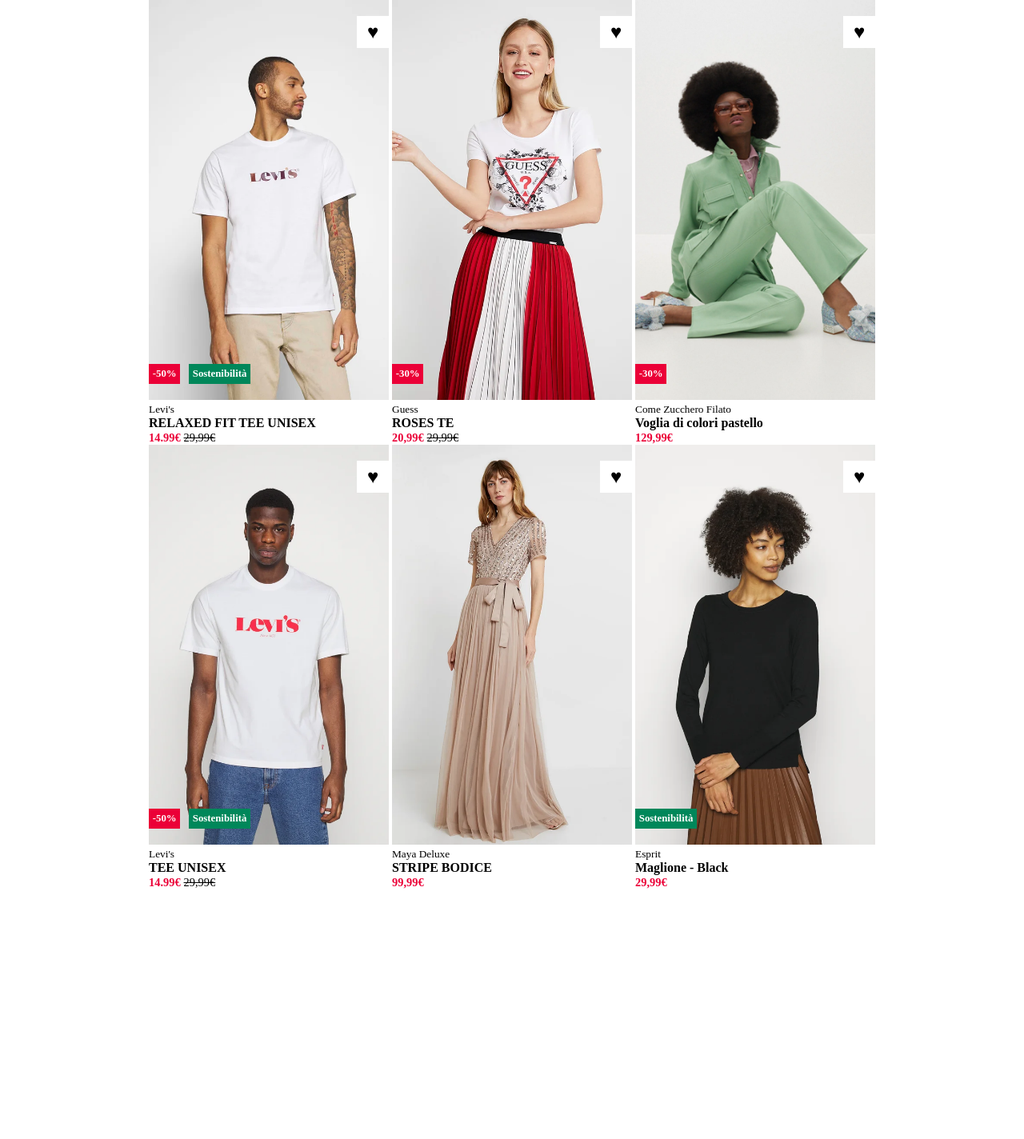
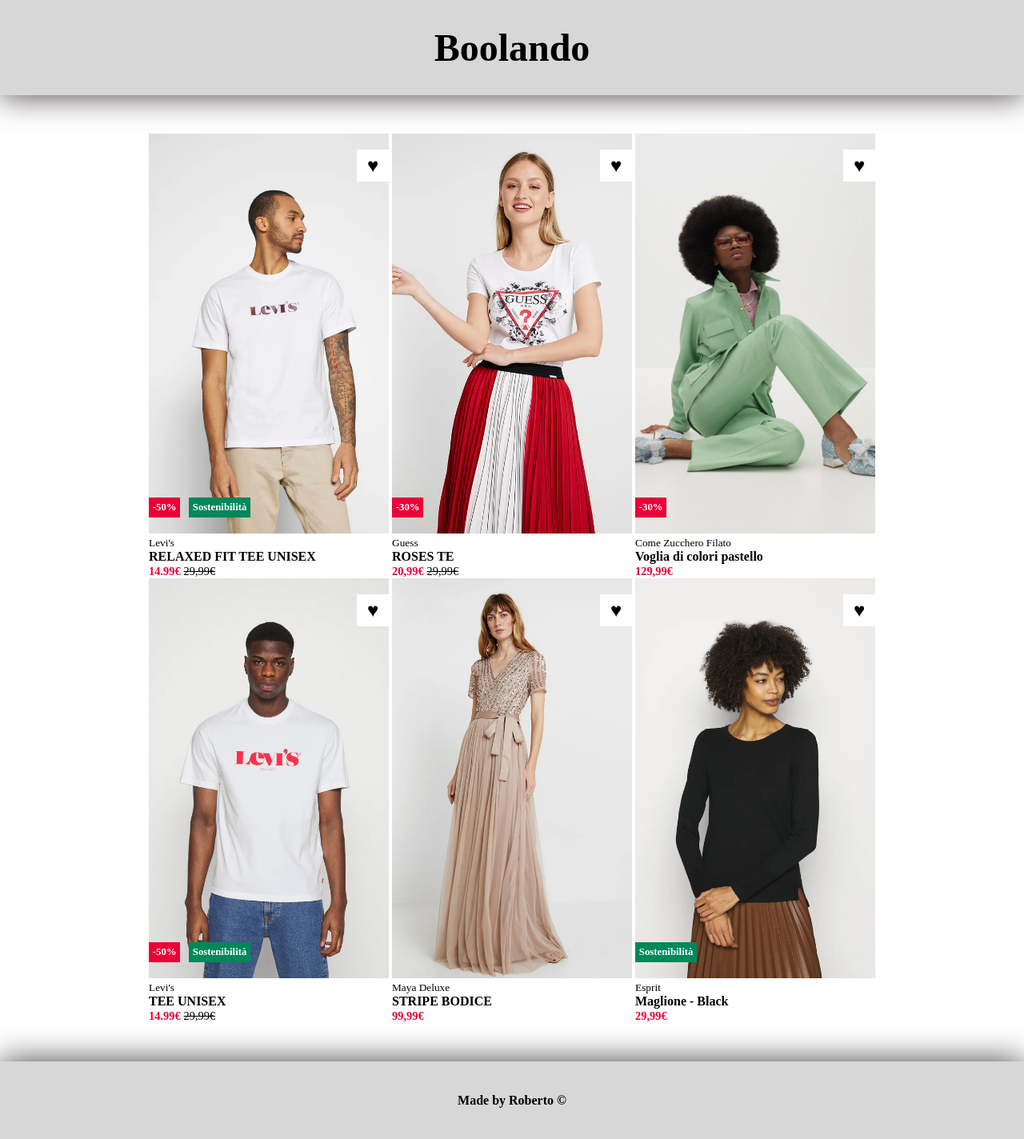
Before and after one commit to robertolatini31/html-css-boolando, a plain HTML site: page index.html in a window 1280 px wide. Shown: the whole page at 80% size. Before the commit the page ends 1112 px from the top, so only its background shows below. Drawn offline with Linux system fonts and the light colour scheme.

Commit message:
add header and footer

```diff
--- a/css/style.css
+++ b/css/style.css
@@ -6,6 +6,7 @@
     --favorites-bgcolor: white;
     --favorites-color: #ff0000;
     --sustainability-color: white;
+    --header-bgcolor: #d7d7d7;
 }
 
 *{
@@ -36,6 +37,17 @@
     visibility: hidden;
 }
 
+/* ----> Header <---- */
+
+.title {
+    margin-bottom: 3rem;
+    text-align: center;
+    font-size: 3rem;
+    font-weight: 600;
+    padding: 2rem;
+    background-color: var(--header-bgcolor);
+    box-shadow: 0 0 40px #423c3c;
+}
 /* ----> Main <---- */
 
 .contenitor {
@@ -127,3 +139,15 @@ div.discount + .sustainability {
     font-size: 0.9rem;
     font-weight: 600;
 }
+
+/* ----> Footer <----  */
+
+footer{
+    margin-top: 3rem;
+    text-align: center;
+    font-size: 1rem;
+    font-weight: 600;
+    padding: 2.5rem;
+    background-color: var(--header-bgcolor);
+    box-shadow: 0 0 40px #423c3c;
+}
--- a/index.html
+++ b/index.html
@@ -7,9 +7,12 @@
     <title>boolando</title>
     <link rel="stylesheet" href="./css/style.css">
 </head>
+
 <body>
 
-<header id="site_header"></header>
+<header id="site_header">
+   <div class="title">Boolando</div>
+</header>
 <!-- /#site_header -->
 
 <main id="site_main">
@@ -215,7 +218,9 @@
 </main>
 <!-- /#site_main -->
 
-<footer id="stie_footer"></footer>
+<footer id="stie_footer">
+    <p>Made by Roberto &copy;</p>
+</footer>
 <!-- /#stie_footer -->
 
 </body>
```
